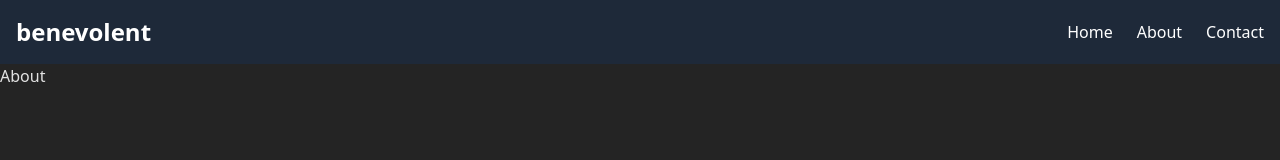
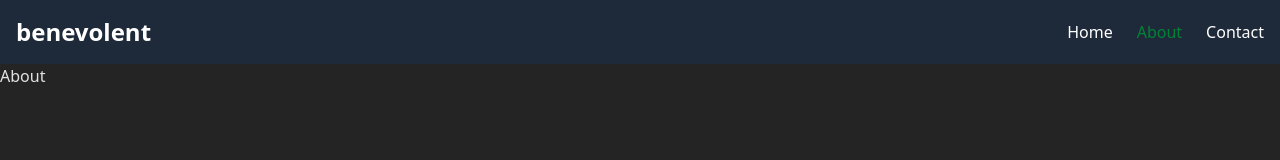
Before and after one commit to rahul-xo/REACT-ROUTER, a React (Vite) app: page /about in a window 1280 px wide. Shown: the top 160 px of the page. Built offline with nearby package versions, Linux system fonts and the light colour scheme.

Commit message:
added active link

```diff
--- a/src/components/layout/Header.jsx
+++ b/src/components/layout/Header.jsx
@@ -2,6 +2,10 @@ import React from "react";
 import { NavLink } from "react-router";
 
 const Header = () => {
+  const currentLink = (isActive) => {
+    return isActive ? "text-green-700" : "";
+  };
+
   return (
     <nav className="bg-gray-800 text-white p-4">
       <div className="flex justify-between items-center">
@@ -10,13 +14,28 @@ const Header = () => {
 
         {/* Right Side: Navigation Links */}
         <div className="flex space-x-6">
-          <NavLink to="/" className="hover:text-gray-300">
+          <NavLink
+            to="/"
+            className={({ isActive }) =>
+              `hover:text-gray-300 ${currentLink(isActive)}`
+            }
+          >
             Home
           </NavLink>
-          <NavLink to="/about" className="hover:text-gray-300">
+          <NavLink
+            to="/about"
+            className={({ isActive }) =>
+              `hover:text-gray-300 ${currentLink(isActive)}`
+            }
+          >
             About
           </NavLink>
-          <NavLink to="/contact" className="hover:text-gray-300">
+          <NavLink
+            to="/contact"
+            className={({ isActive }) =>
+              `hover:text-gray-300 ${currentLink(isActive)}`
+            }
+          >
             Contact
           </NavLink>
         </div>
```
